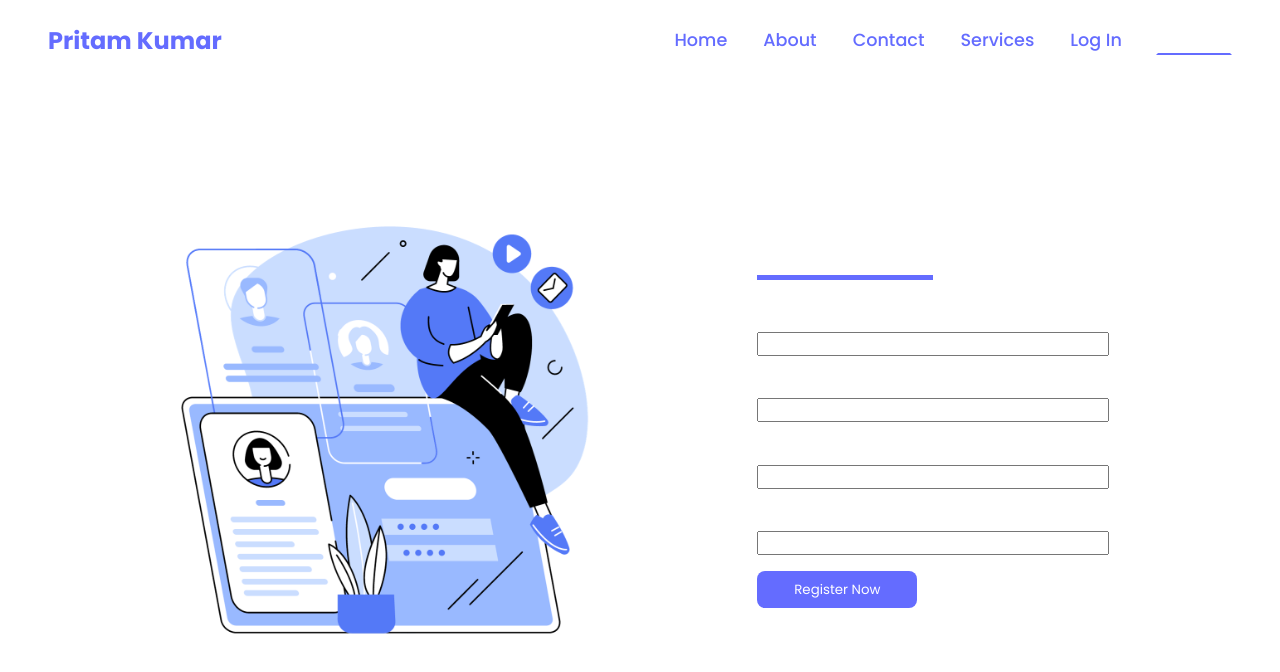
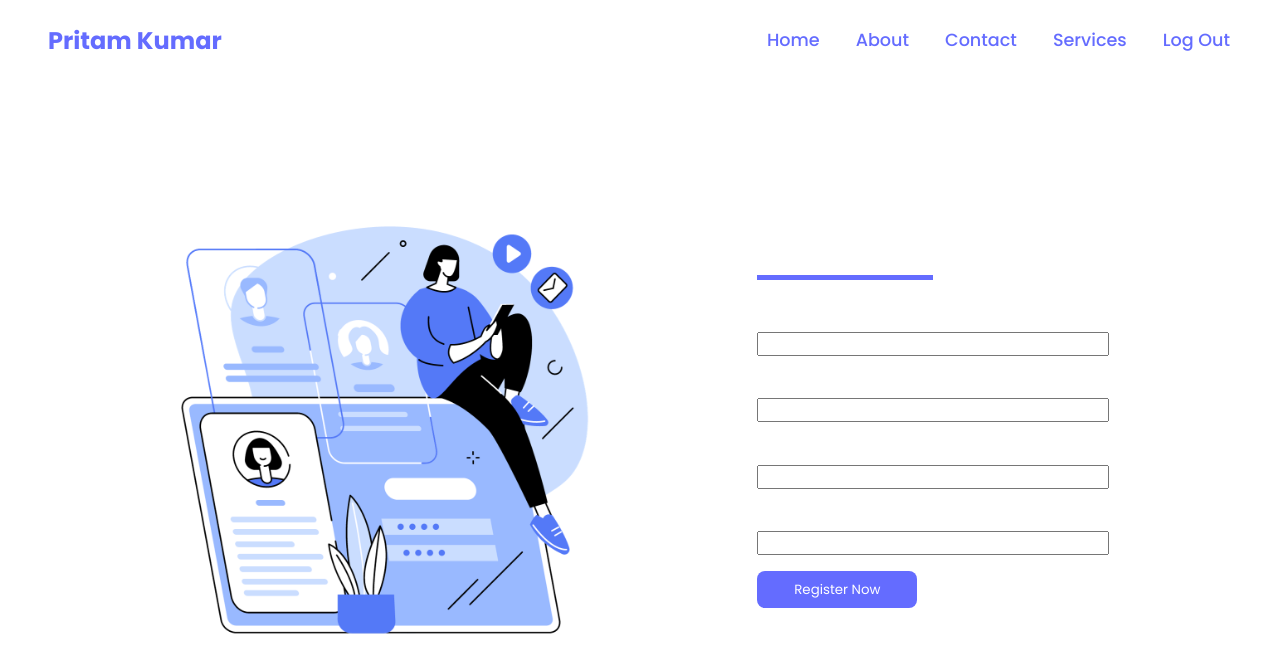
Before and after one commit to kumarpritam1468/MERN-portfolio, a React (Vite) app in the folder client/: page /register in a window 1280 px wide. Shown: the top 672 px of the page. Built offline with nearby package versions, Linux system fonts and the light colour scheme; sample sign-in values are in the browser's storage.

Commit message:
add Logout function

```diff
--- a/client/src/App.jsx
+++ b/client/src/App.jsx
@@ -11,6 +11,7 @@
 import Login from './components/Register/Login';
 import Contact from './components/Contact/Contact';
 import Error from './components/Error/Error';
+import {Logout} from './components/Logout/Logout';
 
 function App() {
 
@@ -25,6 +26,7 @@
           <Route exact path="/contact" element={ <Contact/> } />
           <Route exact path="/register" element={ <Register/> } />
           <Route exact path="/login" element={ <Login/> } />
+          <Route exact path="/logout" element={ <Logout/> } />
           <Route exact path="*" element={ <Error/> }/>
 
         </Routes>
--- /dev/null
+++ b/client/src/components/Logout/Logout.jsx
@@ -0,0 +1,13 @@
+import { useEffect } from "react";
+import { Navigate } from "react-router-dom";
+import { useAuth } from "../../store/auth";
+
+export const Logout = () => {
+    const {LogoutUser} = useAuth();
+
+    useEffect(() => {
+        LogoutUser();
+    }, [LogoutUser]);
+
+    return <Navigate to="/login" />
+}
--- a/client/src/components/Navbar/Navbar.jsx
+++ b/client/src/components/Navbar/Navbar.jsx
@@ -1,8 +1,10 @@
 import React from 'react';
 import { NavLink } from 'react-router-dom';
+import { useAuth } from '../../store/auth';
 import './Navbar.css';
 
 const Navbar = () => {
+    const { isLoggedIn } = useAuth();
     return (
         <>
             <div className="navbar">
@@ -13,8 +15,16 @@
                     <NavLink to="/about">About</NavLink>
                     <NavLink to="/contact">Contact</NavLink>
                     <NavLink to="/services">Services</NavLink>
-                    <NavLink to="/login">Log In</NavLink>
-                    <NavLink to="/register">Register</NavLink>
+
+                    {isLoggedIn ?
+                        (<NavLink to="/logout">Log Out</NavLink>) :
+                        (<>
+                            <NavLink to="/login">Log In</NavLink>
+                            <NavLink to="/register">Register</NavLink>
+                        </>)
+                    }
+
+
                 </div>
             </div>
         </>
--- a/client/src/components/Register/Login.jsx
+++ b/client/src/components/Register/Login.jsx
@@ -44,6 +44,7 @@
                 })
                 alert("Login Successful");
                 navigate("/");
+                window.location.reload(false);
             }
             else{
                 alert("Invalid credentials");
--- a/client/src/store/auth.jsx
+++ b/client/src/store/auth.jsx
@@ -1,15 +1,24 @@
-import { createContext, useContext } from "react";
+import { createContext, useContext, useState } from "react";
 
 export const AuthContext = createContext();
 
 export const AuthProvider = ({ children }) => {
 
+    const [token, setToken] = useState(localStorage.getItem('token'));
+
     const storeToken = (serverToken) => {
         return localStorage.setItem('token', serverToken);
     }
 
+    let isLoggedIn = !!token;
+
+    const LogoutUser = () => {
+        setToken('');
+        return localStorage.removeItem('token');
+    }
+
     return (
-        <AuthContext.Provider value={{ storeToken }}>
+        <AuthContext.Provider value={{ isLoggedIn, storeToken, LogoutUser }}>
             {children}
         </AuthContext.Provider>
     )
```
